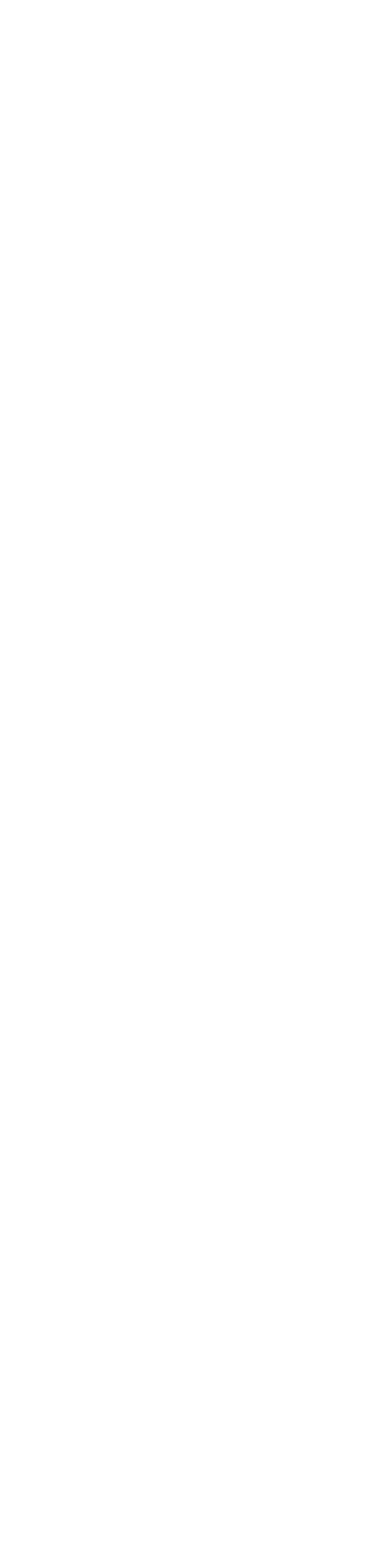
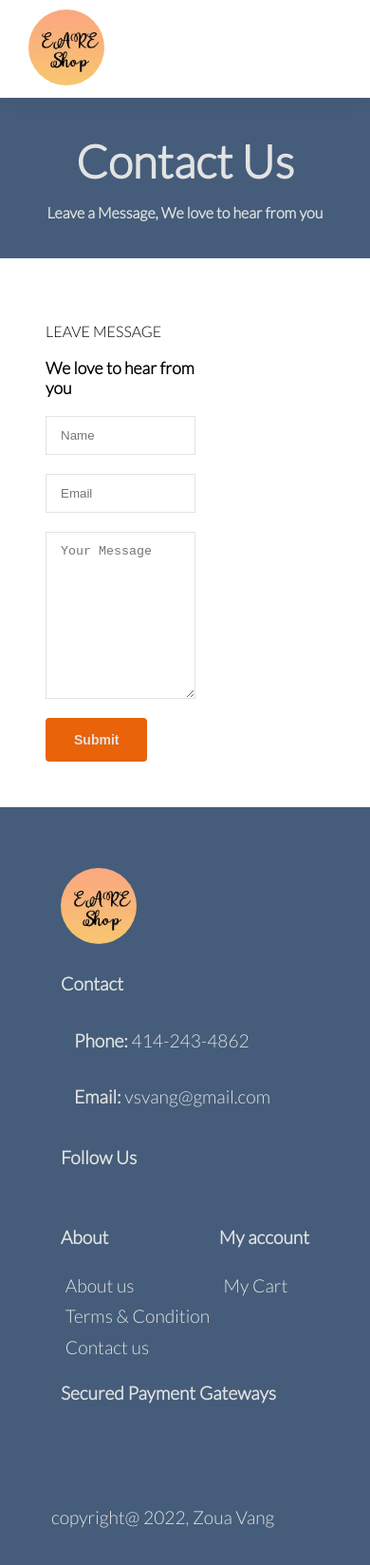
Before and after one commit to vsvang87/Clothing_Store, a website: page contact.html in a window 390 px wide. Shown: the whole page at 95% size. Before the commit the page ends 844 px from the top, so only its background shows below. Drawn offline with Linux system fonts and the light colour scheme.

Commit message:
February 21, 2nd update

```diff
--- a/contact.html
+++ b/contact.html
@@ -4,7 +4,89 @@
     <meta charset="UTF-8" />
     <meta http-equiv="X-UA-Compatible" content="IE=edge" />
     <meta name="viewport" content="width=device-width, initial-scale=1.0" />
+    <link rel="stylesheet" href="/css/styles.css"/>
     <title>Contact</title>
   </head>
-  <body></body>
+  <body>
+ <section id="header" class="header">
+      <a href="index.html"><img src="/images/Logo.JPG" alt="logo" class="logo" /></a>
+      <div>
+       <!--Nav-Links-->
+    </div>
+    <ul id="navbar" class='navbar'>
+          <li><a href="/index.html" >Shop</a></li>
+          <li><a href="/contact.html" class="active">Contact Us</a></li>
+          <li><a href="/about.html">About</a></li>
+          <li><a href="cart.html" id="lg-bag"><i class="fa fa-shopping-cart"></i></a></li>
+          <!--Close Button in Hamburger Menu-->
+          <a href="#" id="close"><i class="fa fa-times"></i></a>
+        </ul>
+      </div>
+      <!--Hamburger Menu and Cart-->
+      <div id="mobile">
+        <a href="cart.html" id="cart"><i class="fa fa-shopping-cart"></i></a>
+        <i id="bar" class="fa fa-bars"></i>
+        </div>
+    </section>
+    <!--Jumbotron-->
+ <section id="hero-contact" class="hero-contact">
+      <h1>Contact Us</h1>
+      <h4>Leave a Message, We love to hear from you</h4>
+
+    </section>
+<!--Form Contact-->
+<section id="form-details" class="form-details">
+  <form action="">
+    <span>LEAVE MESSAGE</span>
+    <h2>We love to hear from you</h2>
+    <input type="text" placeholder="Name">
+    <input type="text" placeholder="Email">
+    <textarea name="" id="" cols="30" rows="10" placeholder="Your Message"></textarea>
+    <button class="normal">Submit</button>
+  </form>
+</section>
+
+
+
+<!--Footer-->
+ <footer class="section-p1">
+      <div class="footer-container">
+  <div class="col">
+        <img src="/images/Logo.jpg" alt="logo" class="logo">
+        <h4>Contact</h4>
+        <p><strong>Phone:</strong> 414-243-4862</p>
+        <p><strong>Email:</strong> vsvang@gmail.com</p>
+        <div class="follow">
+          <h4>Follow Us</h4>
+          <div class="icon">
+            <i class="fa fa-facebook"></i>
+          </div>
+        </div>
+      </div>
+      <div class="col about">
+        <h4>About</h4>
+        <a href="#">About us</a>
+        <a href="#">Terms & Condition</a>
+        <a href="#">Contact us</a>
+
+      </div>
+      <div class="col my-account">
+        <h4>My account</h4>
+        <a href="#">My Cart</a>
+      </div>
+
+
+      <div class="row install">
+        <h4>Secured Payment Gateways</h4>
+        <i class="fa fa-cc-visa"></i>
+        <i class="fa fa-cc-mastercard"></i>
+        <i class="fa fa-cc-discover"></i>
+      </div>
+      </div>
+    <div class="copyright">
+        <p>copyright@ 2022, Zoua Vang</p>
+      </div>
+    </footer>
+    <script src="/js/app.js"></script>
+  </body>
 </html>
--- a/css/styles.css
+++ b/css/styles.css
@@ -104,8 +104,8 @@ button.normal {
 }
 /* Home Page */
 .hero {
-  background-image: url(/images/ZVFashionLogo.jpg);
-  height: 90vh;
+  background-color: var(--second-color);
+  height: 50vh;
   width: 100%;
   background-position: top 25% right 0%;
   background-size: cover;
@@ -117,19 +117,19 @@ button.normal {
 }
 .hero h4 {
   padding-top: 15px;
+  font-size: 3rem;
+  font-weight: 600;
+  padding-bottom: 1rem;
 }
 .hero h1 {
   color: var(--second-color);
 }
-.hero button {
-  background-color: var(--third-color);
-  color: var(--second-color);
-  padding: 5px 10px;
-  margin-top: 15px;
-  border-radius: 5px;
-  cursor: pointer;
-  font-weight: 700;
+.hero p {
+  color: var(--first-color);
+  font-weight: 600;
+  font-size: 1.2rem;
 }
+
 /* Feature Product Section */
 #product1 {
   text-align: center;
@@ -232,6 +232,52 @@ button.normal {
   background-position: center;
 }
 
+/* Contact Page */
+#hero-contact {
+  display: flex;
+  justify-content: center;
+  align-items: center;
+  flex-direction: column;
+  background-color: var(--third-color);
+  height: 20vh;
+  color: var(--second-color);
+}
+#hero-contact h1 {
+  font-size: 3rem;
+  padding-bottom: 1rem;
+}
+#form-details form {
+  width: 65%;
+  display: flex;
+  justify-content: center;
+  flex-direction: column;
+  align-items: flex-start;
+  padding: 3rem 3rem;
+}
+#form-details span {
+  padding: 1.2rem 0;
+}
+#form-details h2 {
+  padding-bottom: 1.2rem;
+  font-weight: 700;
+}
+#form-details input,
+textarea {
+  width: 100%;
+  padding: 12px 15px;
+  outline: none;
+  margin-bottom: 20px;
+  border: 1px solid var(--second-color);
+}
+#form-details button {
+  background-color: var(--first-color);
+  color: var(--second-color);
+}
+@media (max-width: 570px) {
+  #form-details h2 {
+    font-size: 1.1rem;
+  }
+}
 /* Footer */
 footer {
   background-color: var(--third-color);
```
Also changed, not shown: about.html (+1 -1 lines), index.html (+20 -22 lines).
